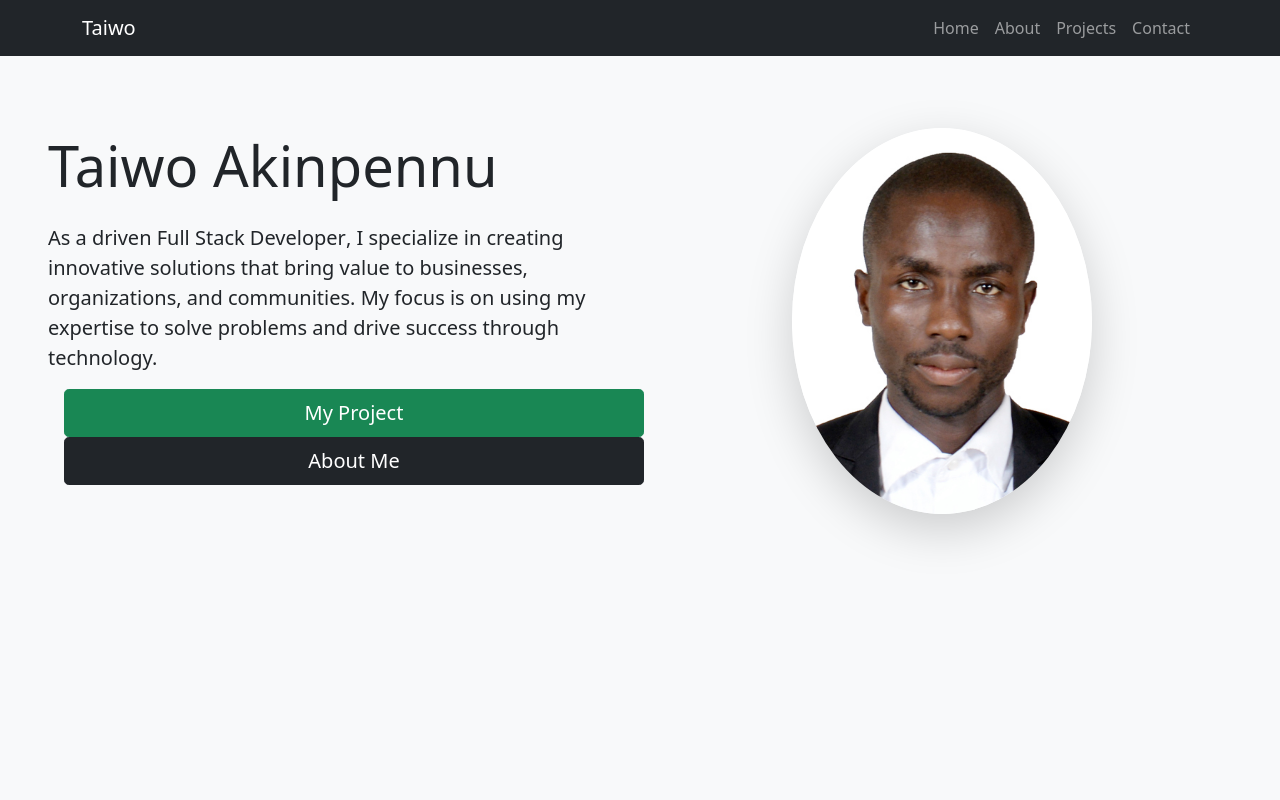
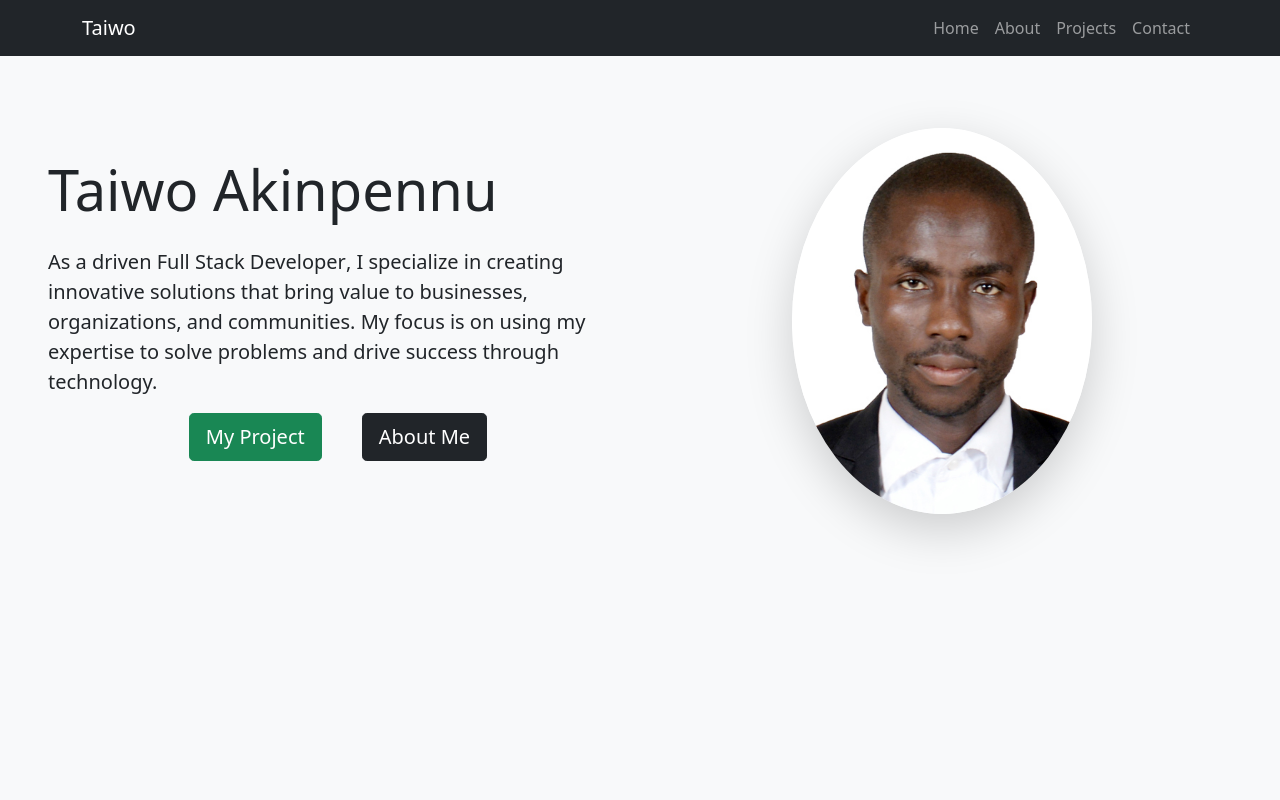
Before and after one commit to riyeba/My_Portfolio, a React (Vite) app: page / in a window 1280 px wide. Shown: the top 800 px of the page. Built offline with nearby package versions, Linux system fonts and the light colour scheme.

Commit message:
10th commit

```diff
--- a/src/Home.jsx
+++ b/src/Home.jsx
@@ -28,24 +28,22 @@ const Home = () => {
           </p>
           <div data-aos="zoom-in">
             {/* Buttons for navigating to projects and about sections */}
+            <Row className="d-flex justify-content-center">
+              <Col xs="auto" className="mb-3 mb-md-0">
                 <Link to="/project">
-              <Button
-                variant="success"
-                size="lg"
-                className="ms-3 mb-3 mb-md-0 w-100 w-md-auto"
-              >
+                  <Button variant="success" size="lg" className="me-3">
                     My Project
                   </Button>
                 </Link>
+              </Col>
+              <Col xs="auto">
                 <Link to="/about">
-              <Button
-                variant="dark"
-                size="lg"
-                className="ms-3 w-100 w-md-auto"
-              >
+                  <Button variant="dark" size="lg">
                     About Me
                   </Button>
                 </Link>
+              </Col>
+            </Row>
           </div>
         </Col>
 
```
Lines whose indentation alone changed are shown as unchanged.
